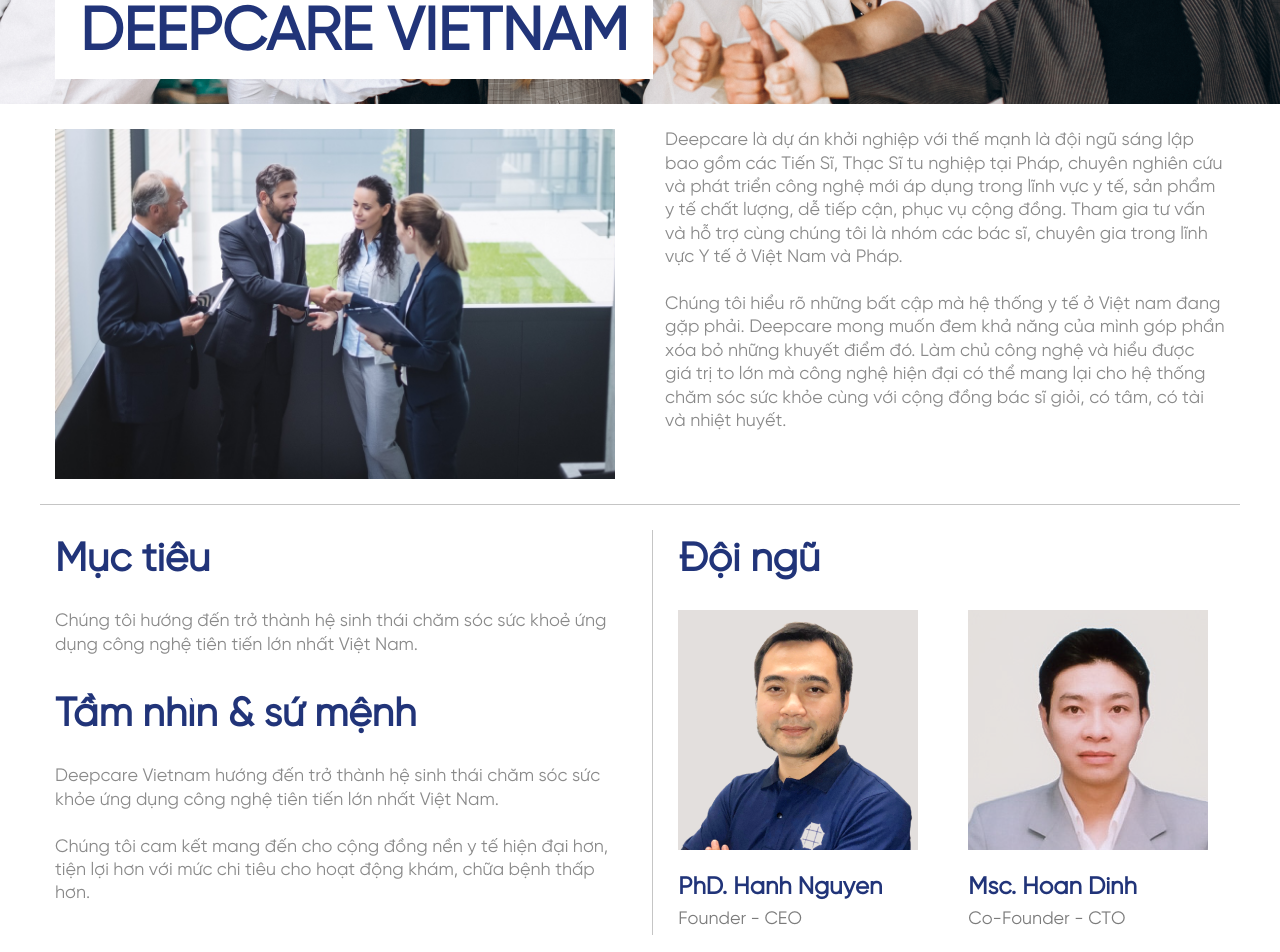
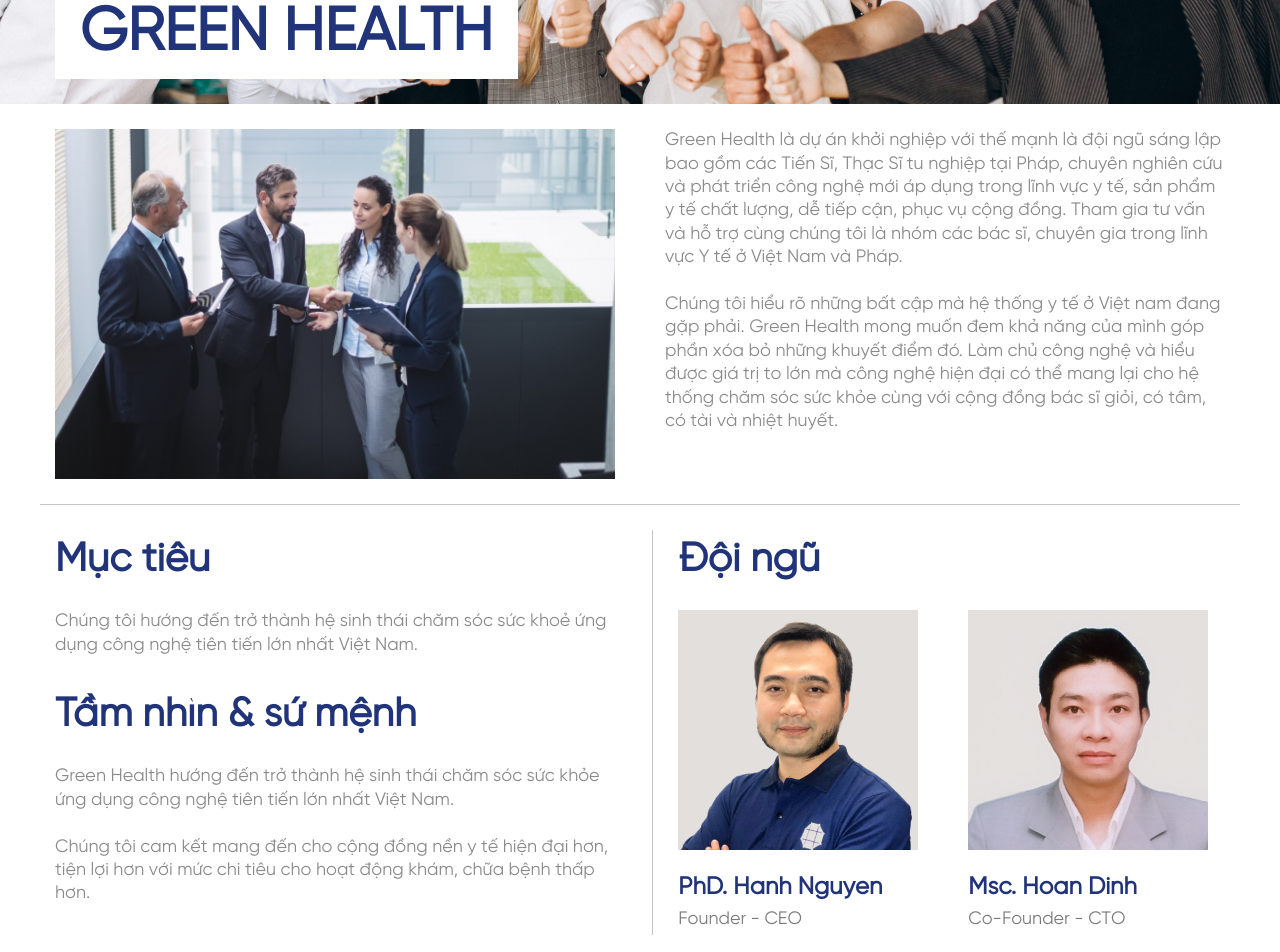
Before and after one commit to spint414/green-health, a React (Create React App) app: page /about in a window 1280 px wide. Shown: the part 520-1472 px from the top of the page. Built offline with nearby package versions, Linux system fonts and the light colour scheme.

Commit message:
sua about green health

```diff
--- a/src/pages/about/About.js
+++ b/src/pages/about/About.js
@@ -17,7 +17,7 @@ const About = () => {
         style={{ backgroundImage: `url(${AboutBanner})` }}
       >
         <div className="container">
-          <h1>deepcare vietnam</h1>
+          <h1>green health</h1>
         </div>
       </div>
 
@@ -28,7 +28,7 @@ const About = () => {
             style={{ backgroundImage: `url(${People})` }}
           ></div>
           <p>
-            Deepcare là dự án khởi nghiệp với thế mạnh là đội ngũ sáng lập bao
+            Green Health là dự án khởi nghiệp với thế mạnh là đội ngũ sáng lập bao
             gồm các Tiến Sĩ, Thạc Sĩ tu nghiệp tại Pháp, chuyên nghiên cứu và
             phát triển công nghệ mới áp dụng trong lĩnh vực y tế, sản phẩm y tế
             chất lượng, dễ tiếp cận, phục vụ cộng đồng. Tham gia tư vấn và hỗ
@@ -37,7 +37,7 @@ const About = () => {
             <br />
             <br />
             Chúng tôi hiểu rõ những bất cập mà hệ thống y tế ở Việt nam đang gặp
-            phải. Deepcare mong muốn đem khả năng của mình góp phần xóa bỏ những
+            phải. Green Health mong muốn đem khả năng của mình góp phần xóa bỏ những
             khuyết điểm đó. Làm chủ công nghệ và hiểu được giá trị to lớn mà
             công nghệ hiện đại có thể mang lại cho hệ thống chăm sóc sức khỏe
             cùng với cộng đồng bác sĩ giỏi, có tâm, có tài và nhiệt huyết.
@@ -58,7 +58,7 @@ const About = () => {
             <br />
             <h2>Tầm nhìn & sứ mệnh</h2>
             <p>
-              Deepcare Vietnam hướng đến trở thành hệ sinh thái chăm sóc sức
+              Green Health hướng đến trở thành hệ sinh thái chăm sóc sức
               khỏe ứng dụng công nghệ tiên tiến lớn nhất Việt Nam.
               <br />
               <br />
```
